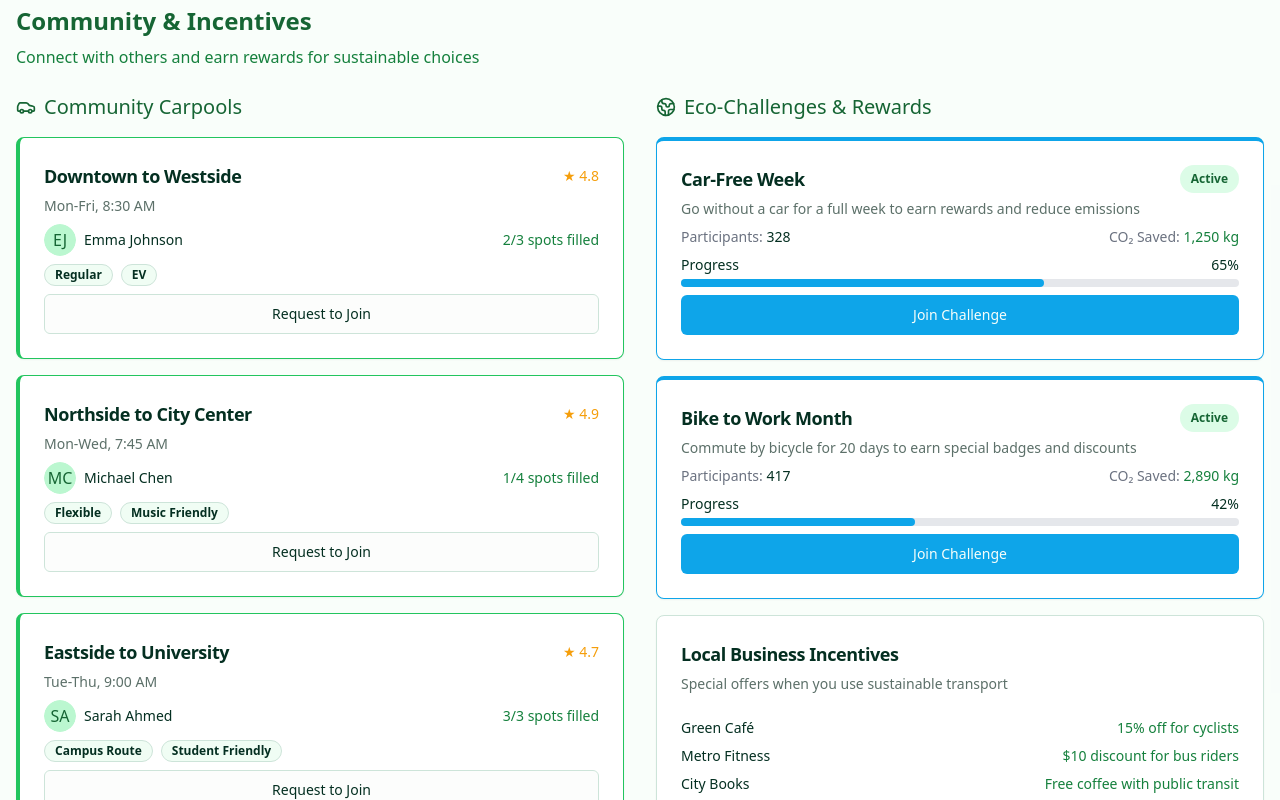
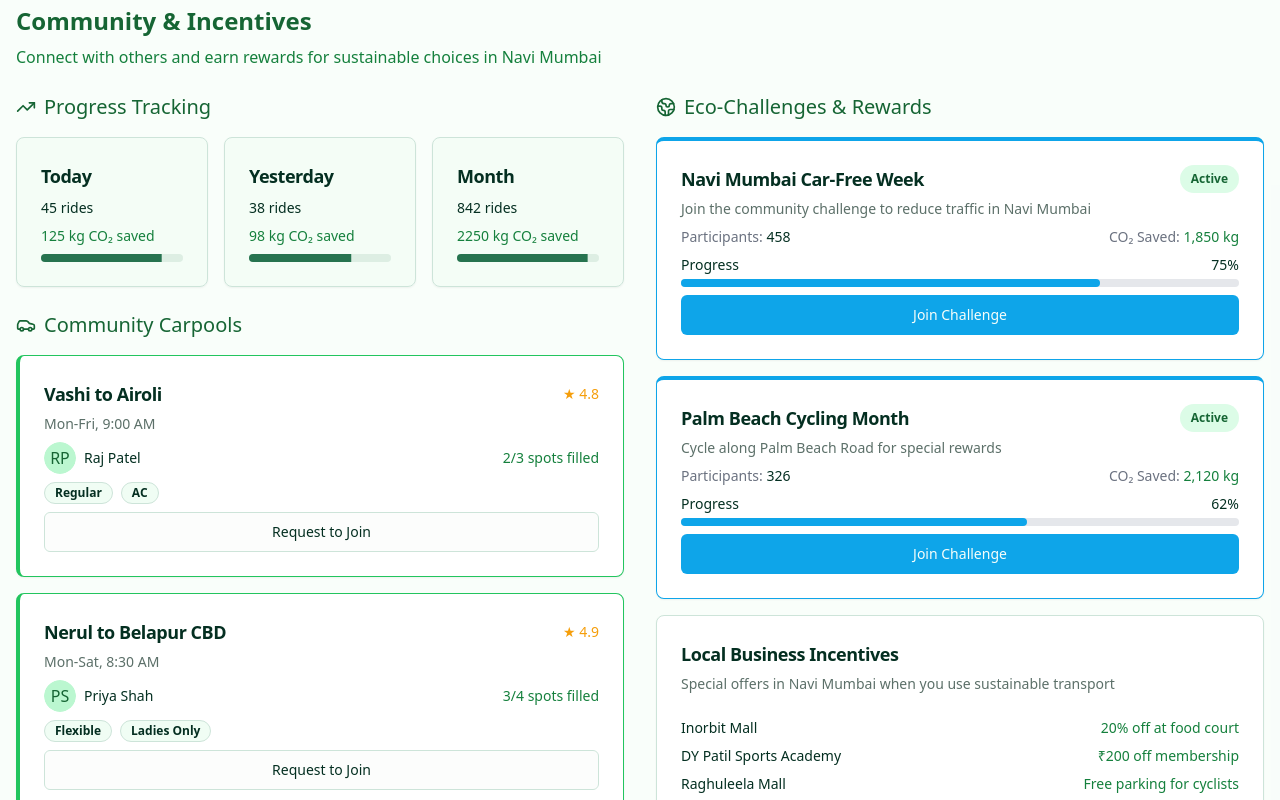
Before and after one commit to Aditya-Angaj/transit-footprint-hub, a React (Vite) app: page / in a window 1280 px wide. Shown: the part 1340-2140 px from the top of the page. Built offline with nearby package versions, Linux system fonts and the light colour scheme.

Commit message:
feat: Update community section with new data
Update community section with new data, including India Maharashtra Navi Mumbai timings and progress tracking for today, yesterday, and month.

```diff
--- a/src/components/CommunitySection.tsx
+++ b/src/components/CommunitySection.tsx
@@ -1,10 +1,10 @@
-
 import React from 'react';
-import { Car, Map, Earth } from 'lucide-react';
+import { Car, Earth, TrendingUp } from 'lucide-react';
 import { Card, CardContent, CardDescription, CardFooter, CardHeader, CardTitle } from './ui/card';
 import { Avatar, AvatarFallback, AvatarImage } from './ui/avatar';
 import { Button } from './ui/button';
 import { Badge } from './ui/badge';
+import { Progress } from './ui/progress';
 
 const CommunitySection = () => {
   // Mock data for community carpools
@@ -12,61 +12,80 @@ const CommunitySection = () => {
     {
       id: 1,
       driver: {
-        name: 'Emma Johnson',
+        name: 'Raj Patel',
         avatar: '',
         rating: 4.8
       },
-      route: 'Downtown to Westside',
-      schedule: 'Mon-Fri, 8:30 AM',
+      route: 'Vashi to Airoli',
+      schedule: 'Mon-Fri, 9:00 AM',
       seats: 3,
       members: 2,
-      tags: ['Regular', 'EV']
+      tags: ['Regular', 'AC']
     },
     {
       id: 2,
       driver: {
-        name: 'Michael Chen',
+        name: 'Priya Shah',
         avatar: '',
         rating: 4.9
       },
-      route: 'Northside to City Center',
-      schedule: 'Mon-Wed, 7:45 AM',
+      route: 'Nerul to Belapur CBD',
+      schedule: 'Mon-Sat, 8:30 AM',
       seats: 4,
-      members: 1,
-      tags: ['Flexible', 'Music Friendly']
+      members: 3,
+      tags: ['Flexible', 'Ladies Only']
     },
     {
       id: 3,
       driver: {
-        name: 'Sarah Ahmed',
+        name: 'Amit Kumar',
         avatar: '',
         rating: 4.7
       },
-      route: 'Eastside to University',
-      schedule: 'Tue-Thu, 9:00 AM',
+      route: 'Kharghar to Seawoods',
+      schedule: 'Mon-Fri, 9:30 AM',
       seats: 3,
-      members: 3,
-      tags: ['Campus Route', 'Student Friendly']
+      members: 2,
+      tags: ['IT Park Route', 'EV']
     }
   ];
+
+  // Mock data for progress tracking
+  const progressData = {
+    today: {
+      rides: 45,
+      co2Saved: 125,
+      progress: 85
+    },
+    yesterday: {
+      rides: 38,
+      co2Saved: 98,
+      progress: 72
+    },
+    month: {
+      rides: 842,
+      co2Saved: 2250,
+      progress: 92
+    }
+  };
 
   // Mock eco-challenges data
   const challenges = [
     {
       id: 1,
-      title: 'Car-Free Week',
-      participants: 328,
-      co2Saved: '1,250 kg',
-      description: 'Go without a car for a full week to earn rewards and reduce emissions',
-      progress: 65
+      title: 'Navi Mumbai Car-Free Week',
+      participants: 458,
+      co2Saved: '1,850 kg',
+      description: 'Join the community challenge to reduce traffic in Navi Mumbai',
+      progress: 75
     },
     {
       id: 2,
-      title: 'Bike to Work Month',
-      participants: 417,
-      co2Saved: '2,890 kg',
-      description: 'Commute by bicycle for 20 days to earn special badges and discounts',
-      progress: 42
+      title: 'Palm Beach Cycling Month',
+      participants: 326,
+      co2Saved: '2,120 kg',
+      description: 'Cycle along Palm Beach Road for special rewards',
+      progress: 62
     }
   ];
 
@@ -74,14 +93,40 @@ const CommunitySection = () => {
     <section id="community" className="py-10">
       <div className="container px-4 mx-auto">
         <h2 className="text-2xl font-bold text-green-800 mb-2">Community & Incentives</h2>
-        <p className="text-green-700 mb-6">Connect with others and earn rewards for sustainable choices</p>
+        <p className="text-green-700 mb-6">Connect with others and earn rewards for sustainable choices in Navi Mumbai</p>
 
         <div className="grid grid-cols-1 lg:grid-cols-2 gap-8">
+          <div className="space-y-6">
+            <div>
+              <h3 className="text-xl font-medium text-green-800 mb-4 flex items-center gap-2">
+                <TrendingUp className="h-5 w-5" /> Progress Tracking
+              </h3>
+              <div className="grid grid-cols-1 md:grid-cols-3 gap-4">
+                {Object.entries(progressData).map(([period, data]) => (
+                  <Card key={period} className="bg-green-50/50">
+                    <CardHeader className="pb-2">
+                      <CardTitle className="text-lg capitalize">{period}</CardTitle>
+                    </CardHeader>
+                    <CardContent>
+                      <div className="space-y-2">
+                        <div className="text-sm">
+                          <span className="font-medium">{data.rides}</span> rides
+                        </div>
+                        <div className="text-sm text-green-700">
+                          <span className="font-medium">{data.co2Saved}</span> kg CO₂ saved
+                        </div>
+                        <Progress value={data.progress} className="h-2" />
+                      </div>
+                    </CardContent>
+                  </Card>
+                ))}
+              </div>
+            </div>
+
             <div>
               <h3 className="text-xl font-medium text-green-800 mb-4 flex items-center gap-2">
                 <Car className="h-5 w-5" /> Community Carpools
               </h3>
-
               <div className="space-y-4">
                 {carpools.map((carpool) => (
                   <Card key={carpool.id} className="relative overflow-hidden border-l-4 border-green-500">
@@ -132,6 +177,7 @@ const CommunitySection = () => {
                 <Button variant="ghost" className="w-full border border-dashed border-green-300 text-green-700 hover:bg-green-50">
                   Start a New Carpool
                 </Button>
+              </div>
             </div>
           </div>
 
@@ -191,23 +237,23 @@ const CommunitySection = () => {
                 <CardHeader>
                   <CardTitle className="text-lg">Local Business Incentives</CardTitle>
                   <CardDescription>
-                    Special offers when you use sustainable transport
+                    Special offers in Navi Mumbai when you use sustainable transport
                   </CardDescription>
                 </CardHeader>
 
                 <CardContent>
                   <ul className="space-y-2">
                     <li className="text-sm flex justify-between">
-                      <span className="font-medium">Green Café</span>
-                      <span className="text-green-700">15% off for cyclists</span>
+                      <span className="font-medium">Inorbit Mall</span>
+                      <span className="text-green-700">20% off at food court</span>
                     </li>
                     <li className="text-sm flex justify-between">
-                      <span className="font-medium">Metro Fitness</span>
-                      <span className="text-green-700">$10 discount for bus riders</span>
+                      <span className="font-medium">DY Patil Sports Academy</span>
+                      <span className="text-green-700">₹200 off membership</span>
                     </li>
                     <li className="text-sm flex justify-between">
-                      <span className="font-medium">City Books</span>
-                      <span className="text-green-700">Free coffee with public transit</span>
+                      <span className="font-medium">Raghuleela Mall</span>
+                      <span className="text-green-700">Free parking for cyclists</span>
                     </li>
                   </ul>
                 </CardContent>
```
Lines whose indentation alone changed are shown as unchanged.
